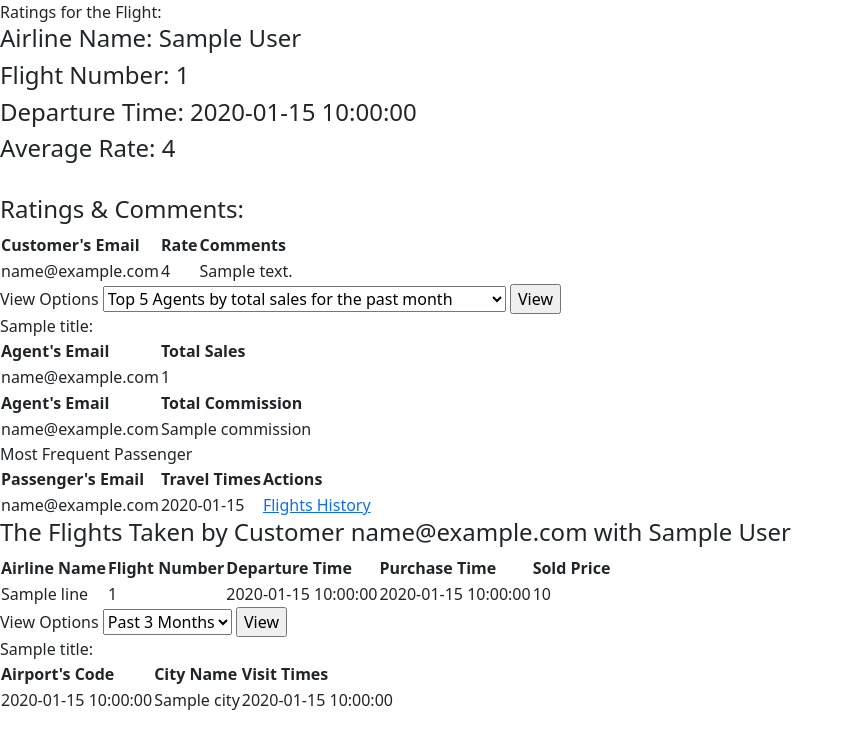
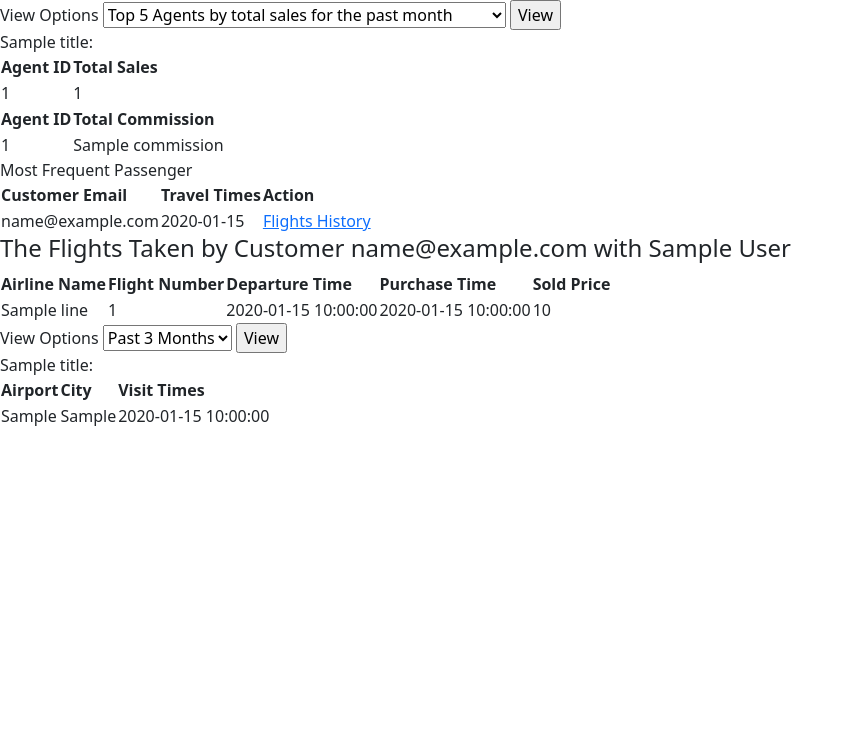
Before and after one commit to lulu643/flight_reservation, a Flask app: template website/templates/report.html in a window 1280 px wide. Shown: the part 56-800 px from the top of the page, without its empty margins (0-854 px from the left). Run offline with Flask 2, Linux system fonts and the light colour scheme; the visitor is signed in with stand-in values (Sample User, id 1); tables that the repository leaves empty or names only in its code hold one stand-in row (values such as "Sample post"); the template is opened without the code that fills it: most values are stand-ins (such as "Sample title", 1, 10 or a date in 2020).

Commit message:
fixed bug except the purchase ticket function

```diff
--- a/website/agent.py
+++ b/website/agent.py
@@ -1,4 +1,4 @@
-from flask import Blueprint, render_template, request, session
+from flask import Blueprint, render_template, request, session, flash
 from .DB_connector import conn
 from .login_required import agent_login_required
 import datetime
--- a/website/public.py
+++ b/website/public.py
@@ -1,4 +1,4 @@
-from flask import Blueprint, render_template, request
+from flask import Blueprint, render_template, request, flash
 from .DB_connector import conn
 from datetime import datetime
 
--- a/website/register_login.py
+++ b/website/register_login.py
@@ -1,4 +1,4 @@
-from flask import Blueprint, render_template, request, session, url_for, redirect
+from flask import Blueprint, render_template, request, session, url_for, redirect, flash
 from .DB_connector import conn
 from passlib.hash import sha256_crypt
 
--- a/website/templates/airSystemManage.html
+++ b/website/templates/airSystemManage.html
@@ -21,9 +21,6 @@
         </li>
           <li class="nav-item">
           <a class="nav-link active" href="/airSystemManage/airport">Airports Management</a>
-        </li>
-          <li class="nav-item">
-          <a class="nav-link active" href="/flightManage">View Ratings</a>
         </li>
           <li class="nav-item">
           <a class="nav-link active" href="/report/topAgent">View Top Booking Agents</a>
--- a/website/templates/report.html
+++ b/website/templates/report.html
@@ -21,9 +21,6 @@
         </li>
           <li class="nav-item">
           <a class="nav-link active" href="/airSystemManage/airport">Airports Management</a>
-        </li>
-          <li class="nav-item">
-          <a class="nav-link active" href="/flightManage">View Ratings</a>
         </li>
           <li class="nav-item">
           <a class="nav-link active" href="/report/topAgent">View Top Booking Agents</a>
@@ -50,34 +47,8 @@
 
 
 <div class="content">
-    <!-- view ratings -->
-    <div class = "view_ratings">
-        {% if ratings %}
-        <div class="title staff"> Ratings for the Flight: </div>
-        <h4> Airline Name: {{session["airline_name"]}} </h4>
-        <h4> Flight Number: {{ratings[0]["flight_num"]}} </h4>
-        <h4> Departure Time: {{ratings[0]["dept_time"]}} </h4>
-        <h4> Average Rate: {{avg_rate}} </h4> </br>
 
-        <h4> Ratings & Comments: </h4>
-
-        <table id = "rate_list">
-                <th> Customer's Email </th>
-                <th> Rate </th>
-                <th> Comments </th>
-
-            {% for line in ratings %}
-            <tr>
-                <td class="rate_list">{{line['cust_email']}}</td>
-                <td class="rate_list">{{line['rate']}}</td>
-                <td class="rate_list">{{line['comments']}}</td>
-            </tr>
-            {% endfor %}
-        </table>
-        {% endif %}
-    </div>
-
-    <!-- top booking agents    -->
+    <!-- top 5 booking agents    -->
     <div class = "top_booking_agents">
         {% if by_sales or by_commission %}
         <form action = "/report/topAgent" method = "POST">
@@ -89,15 +60,16 @@
             </select>
                 <input type="submit" value="View">
         </form>
+
              <div class="title staff"> {{title}}: </div>
             {% if by_sales %}
             <table id = "agent_list">
-                    <th> Agent's Email </th>
+                    <th> Agent ID </th>
                     <th> Total Sales </th>
 
                 {% for line in by_sales %}
                 <tr>
-                    <td class="agent_list">{{line['agent_email']}}</td>
+                    <td class="agent_list">{{line['booking_agent_id']}}</td>
                     <td class="agent_list">{{line['total_sales']}}</td>
                 </tr>
                 {% endfor %}
@@ -106,12 +78,12 @@
 
             {% if by_commission %}
             <table id = "agent_list2">
-                    <th> Agent's Email </th>
+                    <th> Agent ID </th>
                     <th> Total Commission </th>
 
                 {% for line in by_commission %}
                 <tr>
-                    <td class="agent_list2">{{line['agent_email']}}</td>
+                    <td class="agent_list2">{{line['booking_agent_id']}}</td>
                     <td class="agent_list2">{{line['commission']}}</td>
                 </tr>
                 {% endfor %}
@@ -124,16 +96,16 @@
     <div class = "frequent_customers">
         {% if passenger %}
         <div class="title staff">  Most Frequent Passenger </div>
-        <table id = "flight_list ">
-                <th> Passenger's Email </th>
+        <table id = "flight_list1">
+                <th> Customer Email </th>
                 <th> Travel Times </th>
-                <th> Actions </th>
+                <th> Action </th>
             {% for line in passenger %}
             <tr>
-                <td class="flight_list ">{{line['cust_email']}}</td>
+                <td class="flight_list ">{{line['customer_email']}}</td>
                 <td class="flight_list ">{{line['travel_times']}}</td>
                 <td>
-                    <a href = "/report/topCustomer/{{line['cust_email']}}"> Flights History</a>
+                    <a href = "/report/topCustomer/{{line['customer_email']}}"> Flights History</a>
                 </td>
             </tr>
             {% endfor %}
@@ -144,7 +116,7 @@
     <!-- customer's flights -->
     <div class = "flight_history">
         {% if people_flight %}
-        <h4> The Flights Taken by Customer {{people_flight[0]["cust_email"]}} with {{session["airline_name"]}} </h4>
+        <h4> The Flights Taken by Customer {{people_flight[0]["customer_email"]}} with {{session["airline_name"]}} </h4>
 
         <table id = "flight_list ">
                 <th> Airline Name </th>
@@ -156,14 +128,17 @@
             <tr>
                 <td class="flight_list ">{{line['airline_name']}}</td>
                 <td class="flight_list ">{{line['flight_num']}}</td>
-                <td class="flight_list ">{{line["dept_time"]}}</td>
-                <td class="flight_list ">{{line["purchase_time"]}}</td>
-                <td class="flight_list ">{{line["sold_price"]}}</td>
+                <td class="flight_list ">{{line["departure_time"]}}</td>
+                <td class="flight_list ">{{line["purchase_date"]}}</td>
+                <td class="flight_list ">{{line["price"]}}</td>
             </tr>
             {% endfor %}
         </table>
         {% endif %}
     </div>
+
+
+
     <!-- sales report -->
     <div class = "sales_report">
         {% if sales %}
@@ -270,6 +245,7 @@
     </div>
     {% endif %}
 
+
     <!-- top destinations -->
     <div class = "top_destinations">
     {% if destinations %}
@@ -283,14 +259,14 @@
         </form>
         <div class="title staff">  {{title}}: </div>
         <table id = "place_list">
-                <th> Airport's Code </th>
-                <th> City Name </th>
+                <th> Airport </th>
+                <th> City</th>
                 <th> Visit Times</th>
 
             {% for line in destinations %}
             <tr>
-                <td class="place_list">{{line['arr_at']}}</td>
-                <td class="place_list">{{line['city']}}</td>
+                <td class="place_list">{{line['arrival_airport']}}</td>
+                <td class="place_list">{{line['airport_city']}}</td>
                 <td class="place_list">{{line['visit_time']}}</td>
             </tr>
             {% endfor %}
@@ -299,6 +275,7 @@
     </div>
 </div>
 
+
 <div class = "noFound">
 {% if noFound %}
 <p class="noFound"><strong>Error:</strong> {{noFound}}</p> </br>
@@ -306,6 +283,4 @@
 {% endif %}
 </div>
 
-
-    <script src="{{ url_for('static',filename='js/script.js')}}"></script>
 {% endblock %}
--- a/website/templates/searchForFlights.html
+++ b/website/templates/searchForFlights.html
@@ -39,7 +39,7 @@
 </nav>
     {% else %}
 
-    <nav class="navbar navbar-light" style="background-color: #e3f2fd;">
+<nav class="navbar navbar-light" style="background-color: #e3f2fd;">
   <div class="container-fluid">
     <a class="navbar-brand" href="#">CustomerHome</a>
     <button class="navbar-toggler" type="button" data-bs-toggle="collapse" data-bs-target="#navbarSupportedContent" aria-controls="navbarSupportedContent" aria-expanded="false" aria-label="Toggle navigation">
@@ -59,6 +59,7 @@
           <li class="nav-item">
           <a class="nav-link" href="/trackMySpending" >Track My Spending</a>
         </li>
+        <li class="nav-item">
           <a class="nav-link" href="/logout">Log out</a>
         </li>
       </ul>
--- a/website/templates/staffHome.html
+++ b/website/templates/staffHome.html
@@ -20,9 +20,6 @@
         </li>
           <li class="nav-item">
           <a class="nav-link active" href="/airSystemManage/airport">Airports Management</a>
-        </li>
-          <li class="nav-item">
-          <a class="nav-link active" href="/flightManage">View Ratings</a>
         </li>
           <li class="nav-item">
           <a class="nav-link active" href="/report/topAgent">View Top Booking Agents</a>
--- a/website/templates/trackMySpending.html
+++ b/website/templates/trackMySpending.html
@@ -1,13 +1,13 @@
 {% extends 'layout.html' %}
 
 {% block body %}
-    <nav class="navbar navbar-light" style="background-color: #e3f2fd;">
+<nav class="navbar navbar-light" style="background-color: #e3f2fd;">
   <div class="container-fluid">
     <a class="navbar-brand" href="#">CustomerHome</a>
     <button class="navbar-toggler" type="button" data-bs-toggle="collapse" data-bs-target="#navbarSupportedContent" aria-controls="navbarSupportedContent" aria-expanded="false" aria-label="Toggle navigation">
       <span class="navbar-toggler-icon"></span>
     </button>
-    <div class="collapse navbar-collapse" id="navbarSupportedContent2">
+    <div class="collapse navbar-collapse" id="navbarSupportedContent">
       <ul class="navbar-nav me-auto mb-2 mb-lg-0">
         <li class="nav-item">
           <a class="nav-link" href="/customerHome">Home</a>
@@ -21,6 +21,7 @@
           <li class="nav-item">
           <a class="nav-link" href="/trackMySpending" >Track My Spending</a>
         </li>
+        <li class="nav-item">
           <a class="nav-link" href="/logout">Log out</a>
         </li>
       </ul>
--- a/website/templates/viewPassengers.html
+++ b/website/templates/viewPassengers.html
@@ -22,9 +22,6 @@
             </li>
               <li class="nav-item">
               <a class="nav-link active" href="/airSystemManage/airport">Airports Management</a>
-            </li>
-              <li class="nav-item">
-              <a class="nav-link active" href="/flightManage">View Ratings</a>
             </li>
               <li class="nav-item">
               <a class="nav-link active" href="/report/topAgent">View Top Booking Agents</a>
```
Also changed, not shown: website/customer.py (+7 -4 lines), website/staff.py (+6 -69 lines), website/templates/customerHome.html (+8 -11 lines), website/templates/flightManage.html (+0 -12 lines), website/templates/purchaseTickets.html (+6 -6 lines), website/templates/search.html (+0 -8 lines), website/templates/updateFlight.html (+4 -10 lines), website/templates/viewMyFlights.html (+10 -9 lines).
